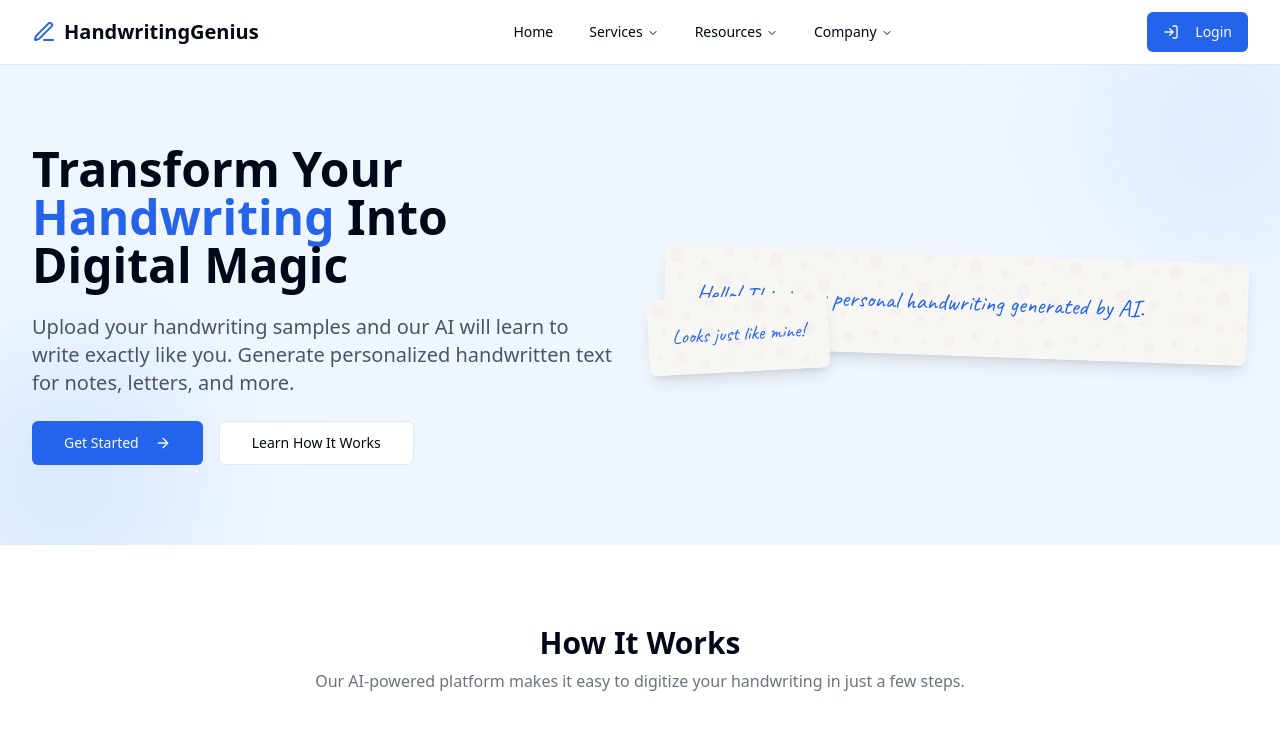
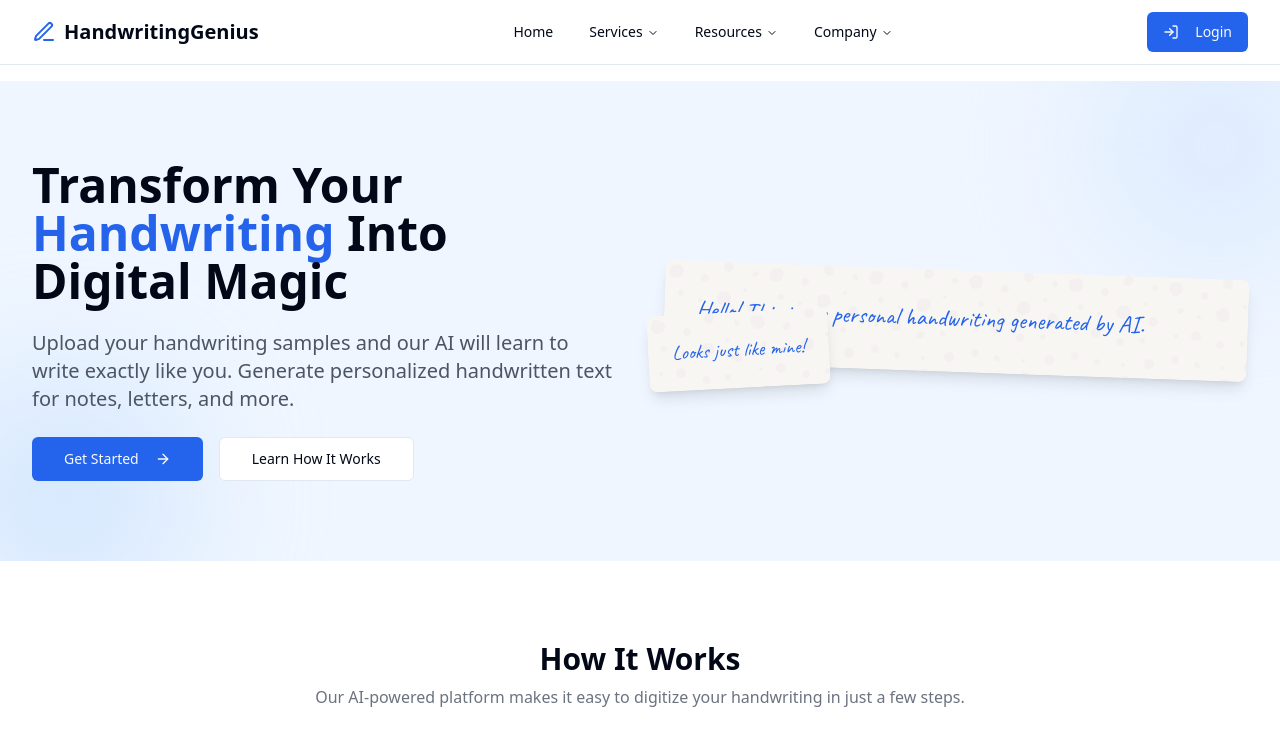
Before and after one commit to Hitanshu-Varia/handwriting-genius, a React (Vite) app: page / in a window 1280 px wide. Shown: the top 739 px of the page. Built offline with nearby package versions, Linux system fonts and the light colour scheme.

Commit message:
Fix: Navbar animation overlap
Fixes the navbar animation overlapping the home page content.

```diff
--- a/src/components/ui/navigation-menu.tsx
+++ b/src/components/ui/navigation-menu.tsx
@@ -1,3 +1,4 @@
+
 import * as React from "react"
 import * as NavigationMenuPrimitive from "@radix-ui/react-navigation-menu"
 import { cva } from "class-variance-authority"
@@ -12,7 +13,7 @@ const NavigationMenu = React.forwardRef<
   <NavigationMenuPrimitive.Root
     ref={ref}
     className={cn(
-      "relative z-10 flex max-w-max flex-1 items-center justify-center",
+      "relative z-40 flex max-w-max flex-1 items-center justify-center",
       className
     )}
     {...props}
@@ -69,7 +70,7 @@ const NavigationMenuContent = React.forwardRef<
   <NavigationMenuPrimitive.Content
     ref={ref}
     className={cn(
-      "left-0 top-0 w-full data-[motion^=from-]:animate-in data-[motion^=to-]:animate-out data-[motion^=from-]:fade-in data-[motion^=to-]:fade-out data-[motion=from-end]:slide-in-from-right-52 data-[motion=from-start]:slide-in-from-left-52 data-[motion=to-end]:slide-out-to-right-52 data-[motion=to-start]:slide-out-to-left-52 md:absolute md:w-auto ",
+      "absolute left-0 top-0 w-full data-[motion^=from-]:animate-in data-[motion^=to-]:animate-out data-[motion^=from-]:fade-in data-[motion^=to-]:fade-out data-[motion=from-end]:slide-in-from-right-52 data-[motion=from-start]:slide-in-from-left-52 data-[motion=to-end]:slide-out-to-right-52 data-[motion=to-start]:slide-out-to-left-52 md:absolute md:w-auto",
       className
     )}
     {...props}
--- a/src/layouts/MainLayout.tsx
+++ b/src/layouts/MainLayout.tsx
@@ -11,8 +11,8 @@ const MainLayout = ({ children }: MainLayoutProps) => {
   return (
     <div className="flex min-h-screen flex-col">
       <Navbar />
-      <ScrollArea className="flex-1">
-        <main>{children}</main>
+      <ScrollArea className="flex-1 z-10">
+        <main className="pt-4">{children}</main>
       </ScrollArea>
       <Footer />
     </div>
```
